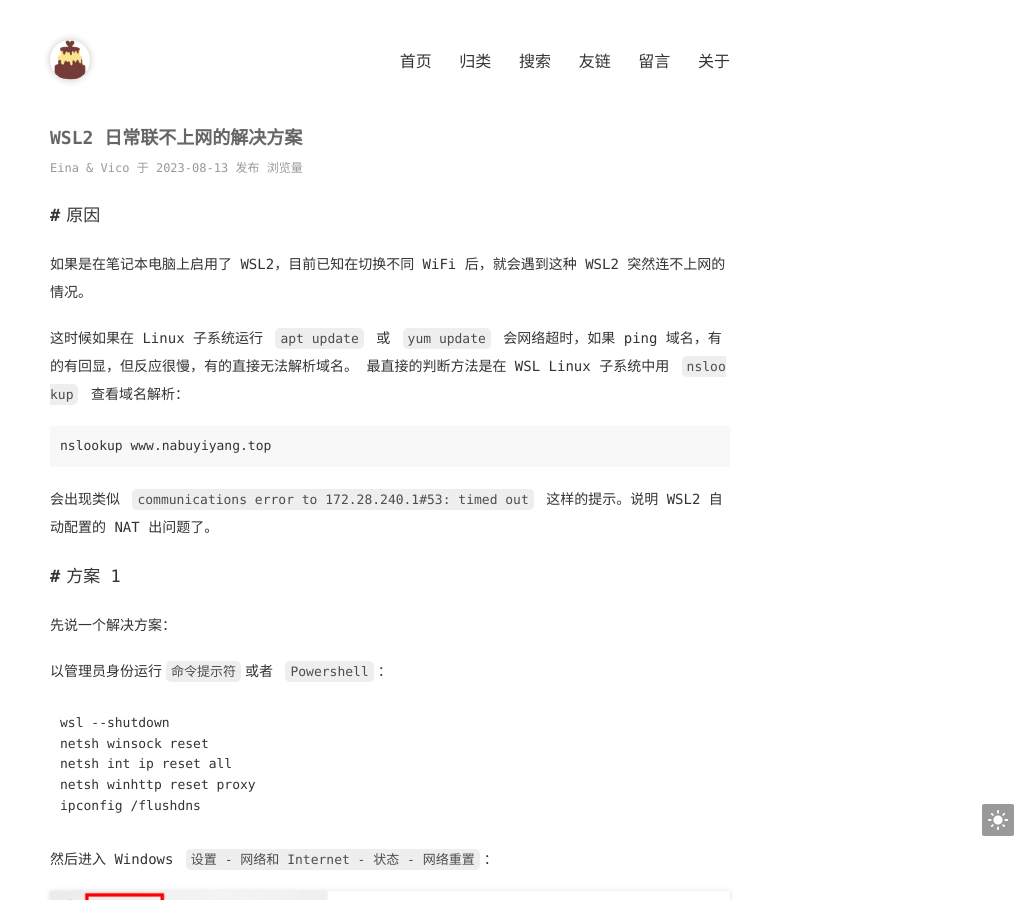
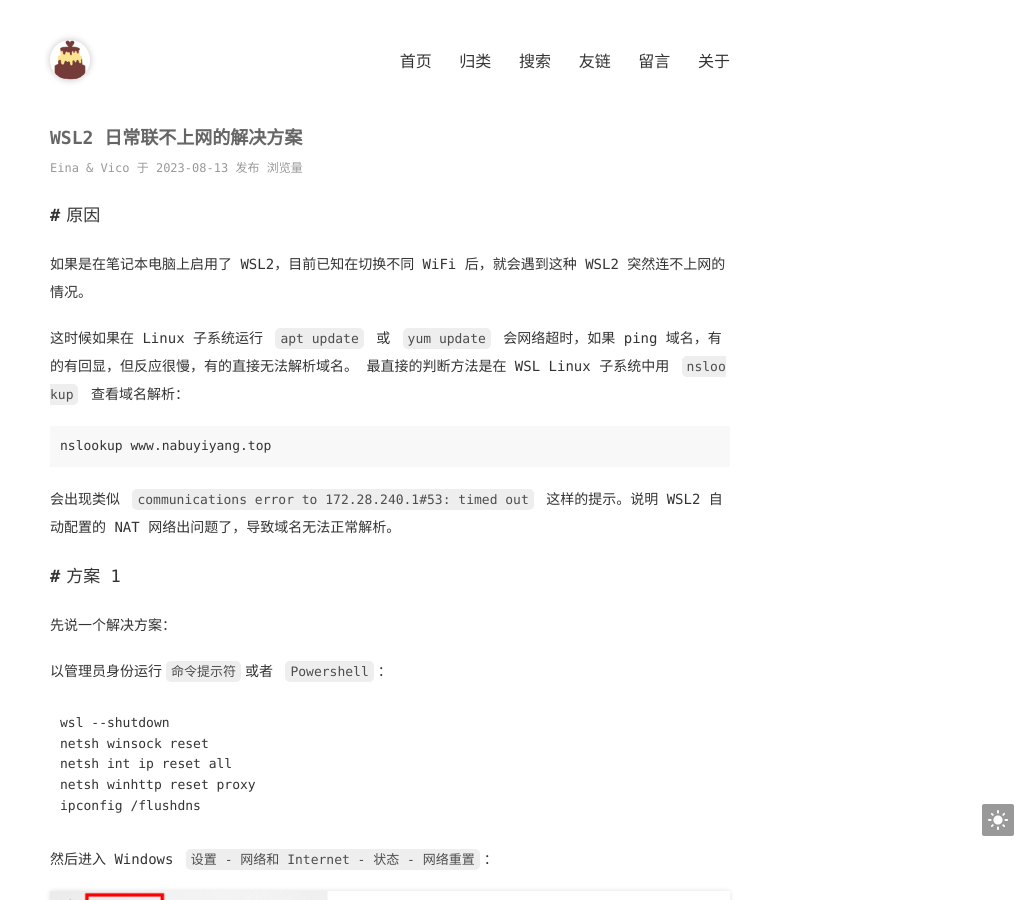
Before and after one commit to nksmiles/nksmiles.github.io, a Jekyll site: the page built from _posts/2023-08-13-solutions-for-wsl2-network-disconnection.md, in a window 1280 px wide and 900 px high. Shown: the whole window, without its empty margins (250-1280 px from the left). Built offline with Jekyll 4.4.1, drawn with Linux system fonts in a browser that asks for light colours; comment, search, counter and statistics services are not loaded.

Commit message:
Update 2023-08-13-solutions-for-wsl2-network-disconnection.md

````diff
--- a/_posts/2023-08-13-solutions-for-wsl2-network-disconnection.md
+++ b/_posts/2023-08-13-solutions-for-wsl2-network-disconnection.md
@@ -13,7 +13,7 @@ categories: [WSL2,Windows,Linux]
 ```bash
 nslookup www.nabuyiyang.top
 ```
-会出现类似 `communications error to 172.28.240.1#53: timed out` 这样的提示。说明 WSL2 自动配置的 NAT 出问题了。
+会出现类似 `communications error to 172.28.240.1#53: timed out` 这样的提示。说明 WSL2 自动配置的 NAT 网络出问题了，导致域名无法正常解析。
 
 ## 方案 1
 
@@ -60,10 +60,9 @@ wsl --shutdown
 nameserver 223.5.5.5
 nameserver 223.6.6.6
 ```
+
 ## 参考
 
-[WSL2 莫名其妙连不上网了](https://v2ex.com/t/797357)
-
-[给 WSL2 和 Host 设置静态 IP 地址，每次重启 Host 或 WSL2 后运行](https://gist.github.com/Youngv/04fe217edda61c9e78ed4c8dfac62a56)
-
-[WSL无法访问网络的解决办法](https://blog.csdn.net/wbvalid/article/details/115540217)
+* [WSL2 莫名其妙连不上网了](https://v2ex.com/t/797357)
+* [给 WSL2 和 Host 设置静态 IP 地址，每次重启 Host 或 WSL2 后运行](https://gist.github.com/Youngv/04fe217edda61c9e78ed4c8dfac62a56)
+* [WSL无法访问网络的解决办法](https://blog.csdn.net/wbvalid/article/details/115540217)
````
